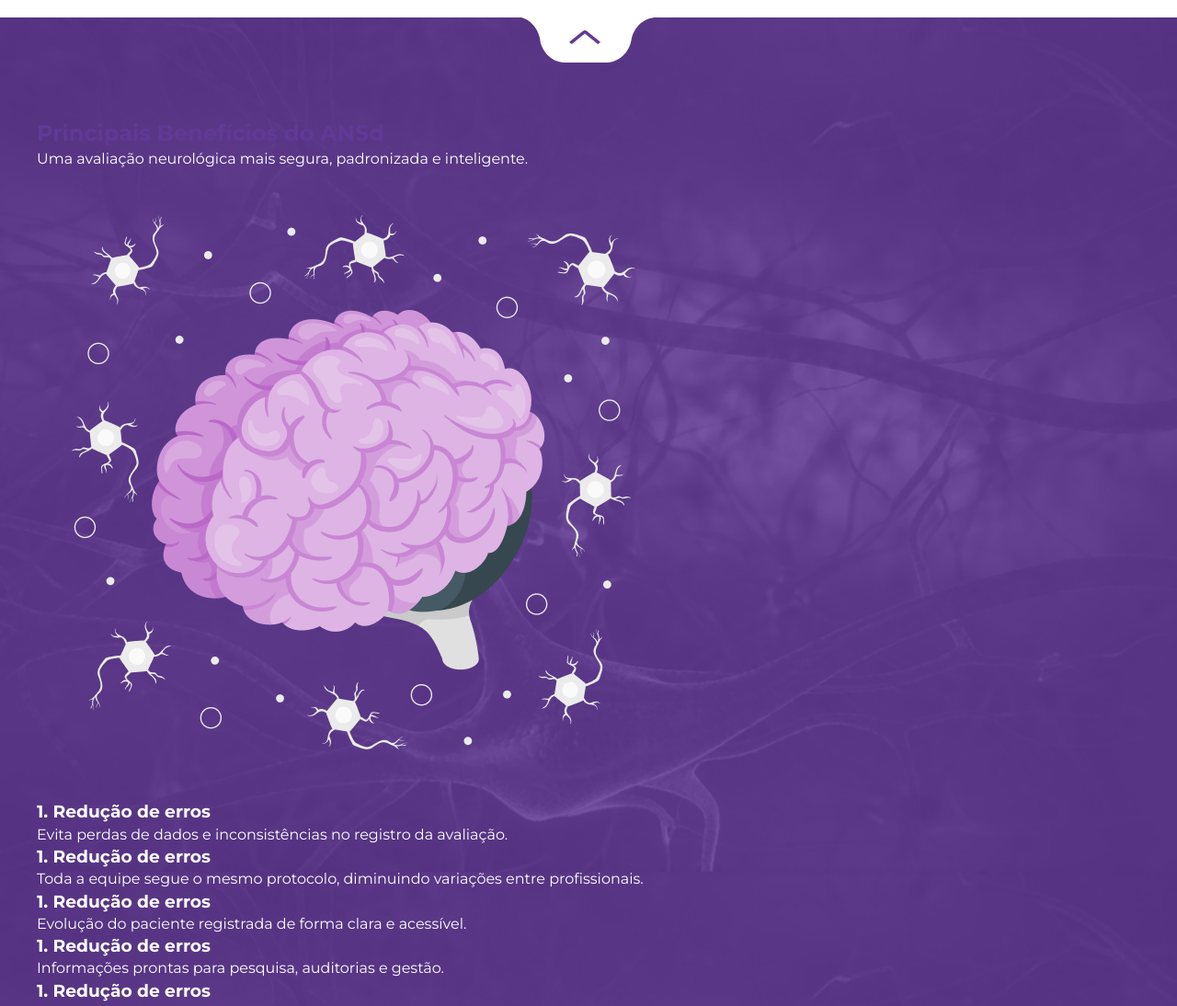
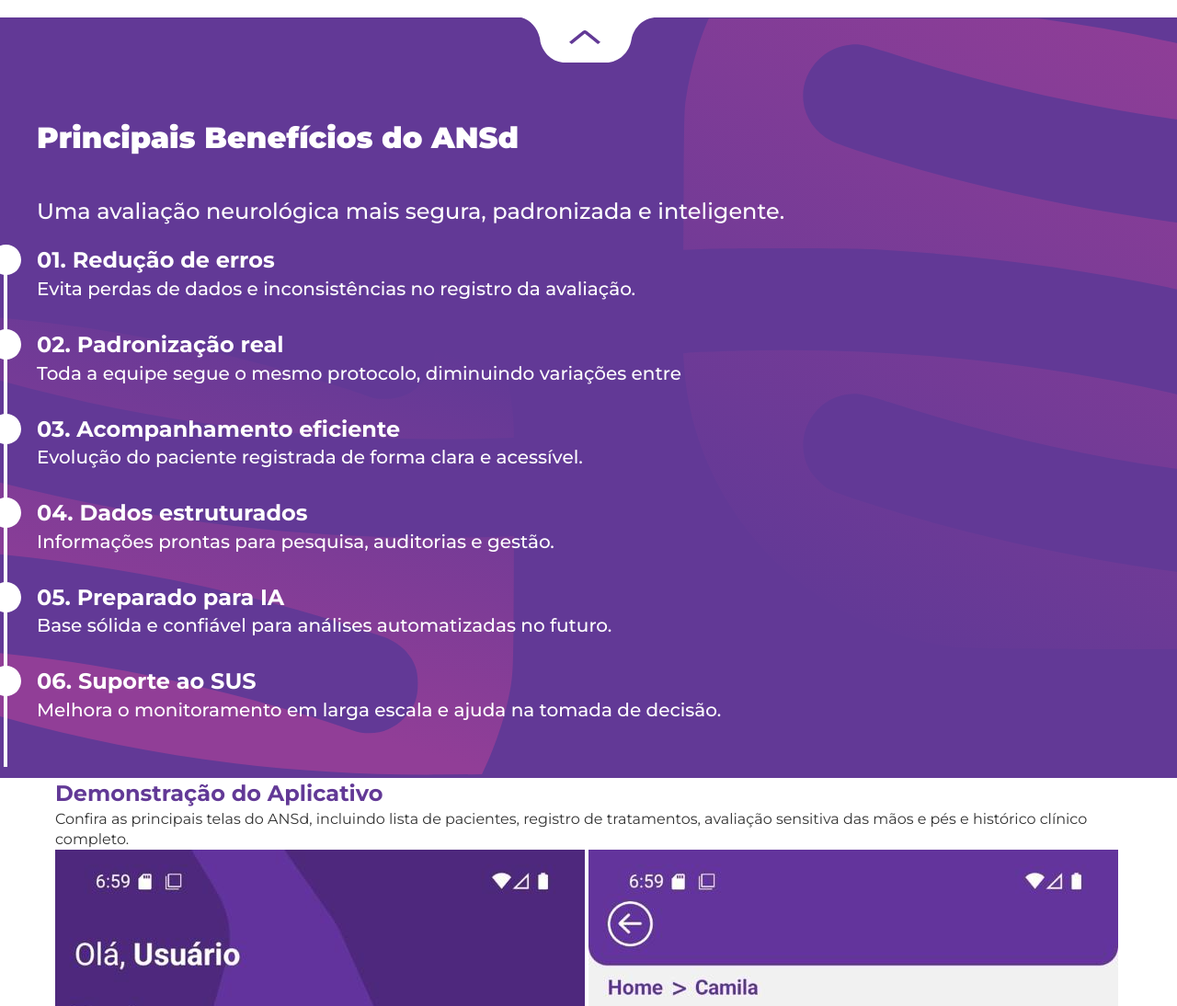
Before and after one commit to KelvinGuimaraes/ANSd--dotlabBarzil, a plain HTML site: page index.html in a window 1280 px wide. Shown: the part 3700-4794 px from the top of the page at 92% size. Drawn offline with Linux system fonts and the light colour scheme.

Commit message:
Progresso no CSS da section de beneficios

```diff
--- a/index.html
+++ b/index.html
@@ -240,52 +240,58 @@
 
       <!--========== Principais Benefícios do ANSd ==========-->
       <section id="beneficios" class="beneficios">
+
         <div class="beneficios-seta">
           <img src="./image/icons/moldura-cima.svg" alt="">
           <img class="seta-cima" src="./image/icons/seta-cima.svg" alt="">
         </div>
 
         <div class="beneficios-conteudo">
-          <h2>Principais Benefícios do ANSd</h2>
-          <p>Uma avaliação neurológica mais segura, padronizada e inteligente.</p>
 
-          <img class="celebro" src="./image/brain organ-amico 1.png">
+          <img class="simbolo-roxo-1" src="simbolo-roxo-1.svg" alt="">
+
+          <div class="beneficios-texto">
+            <h2>Principais Benefícios do ANSd</h2>
+            <p>Uma avaliação neurológica mais segura, padronizada e inteligente.</p>
+          </div>
 
           <div class="list">
 
             <ul class="list-deducao">
 
               <li class="list-topic">
-                <h3>1. Redução de erros</h3>
+                <h3>01. Redução de erros</h3>
                 <p>Evita perdas de dados e inconsistências no registro da avaliação.</p>
               </li>
 
               <li class="list-topic">
-                <h3>1. Redução de erros</h3>
+                <h3>02. Padronização real</h3>
                 <p>Toda a equipe segue o mesmo protocolo, diminuindo variações entre profissionais.</p>
               </li>
 
               <li class="list-topic">
-                <h3>1. Redução de erros</h3>
+                <h3>03. Acompanhamento eficiente</h3>
                 <p>Evolução do paciente registrada de forma clara e acessível.</p>
               </li>
 
               <li class="list-topic">
-                <h3>1. Redução de erros</h3>
+                <h3>04. Dados estruturados</h3>
                 <p>Informações prontas para pesquisa, auditorias e gestão.</p>
               </li>
 
               <li class="list-topic">
-                <h3>1. Redução de erros</h3>
+                <h3>05. Preparado para IA</h3>
                 <p>Base sólida e confiável para análises automatizadas no futuro.</p>
               </li>
 
               <li class="list-topic">
-                <h3>1. Redução de erros</h3>
+                <h3>06. Suporte ao SUS</h3>
                 <p>Melhora o monitoramento em larga escala e ajuda na tomada de decisão.</p>
               </li>
             </ul>
           </div>
+
+          <img src="simbolo-roxo-2.svg" alt="" class="simbolo-roxo-2">
         </div>
       </section>
 
--- a/style.css
+++ b/style.css
@@ -509,17 +509,21 @@ nav ul li a {
 }
 
 /*========== Principais Benefícios do ANSd ==========*/
-.beneficios {
-  background-image: url(./image/back-main.png);
-  background-color: var(--cor-primary);
-  color: #ffffff;
-  background-attachment: fixed;
-  background-size: cover;
-  background-position: center;
-  width: 100vw;
-  margin-left: calc(-50vw + 50%);
-  padding-left: 0;
-  padding-right: 0;
+
+.beneficios-conteudo {
+  position: relative;
+}
+
+.simbolo-roxo-1 {
+  position: absolute;
+  top: 95px;
+  left: -150px;
+}
+
+.simbolo-roxo-2 {
+  position: absolute;
+  bottom: 140px;
+  right: -150px;
 }
 
 .beneficios-seta {
@@ -538,6 +542,86 @@ nav ul li a {
   z-index: 2;
 }
 
+.beneficios {
+  background-color: var(--cor-primary);
+  color: #ffffff;
+  background-attachment: fixed;
+  background-size: cover;
+  background-position: center;
+  width: 100vw;
+  margin-left: calc(-50vw + 50%);
+  padding-left: 0;
+  padding-right: 0;
+}
+
+.beneficios-texto {
+  display: flex;
+  flex-direction: column;
+  justify-content: center;
+  gap: 40px;
+  position: relative;
+  z-index: 4;
+}
+
+.beneficios-texto h2 {
+  color: #ffffff;
+  font-size: 2rem;
+  font-weight: 900;
+}
+
+.beneficios-texto p {
+  font-size: 1.5rem;
+  color: #ffffff;
+  font-weight: 500;
+}
+
+.list {
+  display: flex;
+  flex-direction: column;
+  margin-top: 20px;
+}
+
+.list-deducao {
+  display: flex;
+  flex-direction: column;
+  gap: 30px;
+}
+
+.list-topic {
+  position: relative;
+}
+
+.list-topic::before {
+  content: '';
+  position: absolute;
+  top: 0px;
+  left: -50px;
+  width: 33px;
+  height: 33px;
+  border-radius: 50%;
+  background-color: #ffffff;
+}
+
+.list-topic::after {
+  content: '';
+  position: absolute;
+  top: 20px;
+  left: -36px;
+  width: 4px;
+  height: 90px;
+  background-color: #ffffff;
+}
+
+.list-topic h3 {
+  font-size: 1.5rem;
+  font-weight: 700;
+}
+
+.list-topic p {
+  font-size: 1.25rem;
+  font-weight: 500;
+}
+
 /*========== FOOTER ==========*/
 .footer-container {
   background-image: url(./image/back-footer.png);
```
Also changed, not shown: image/brain organ-amico 1.png (deleted), simbolo-roxo-1.svg (added), simbolo-roxo-2.svg (added).
